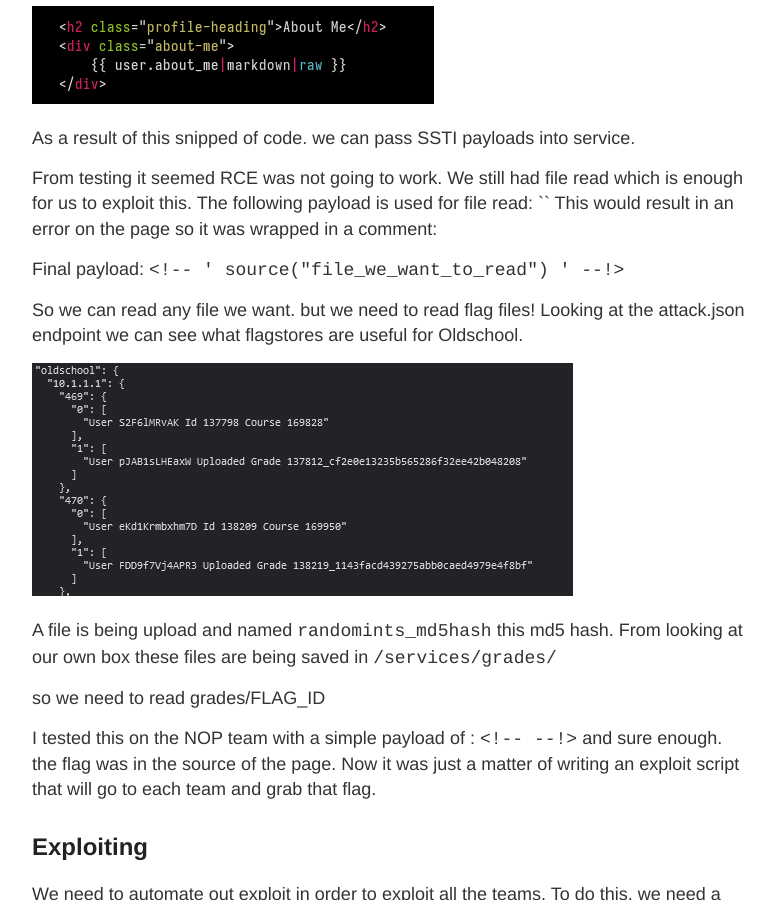
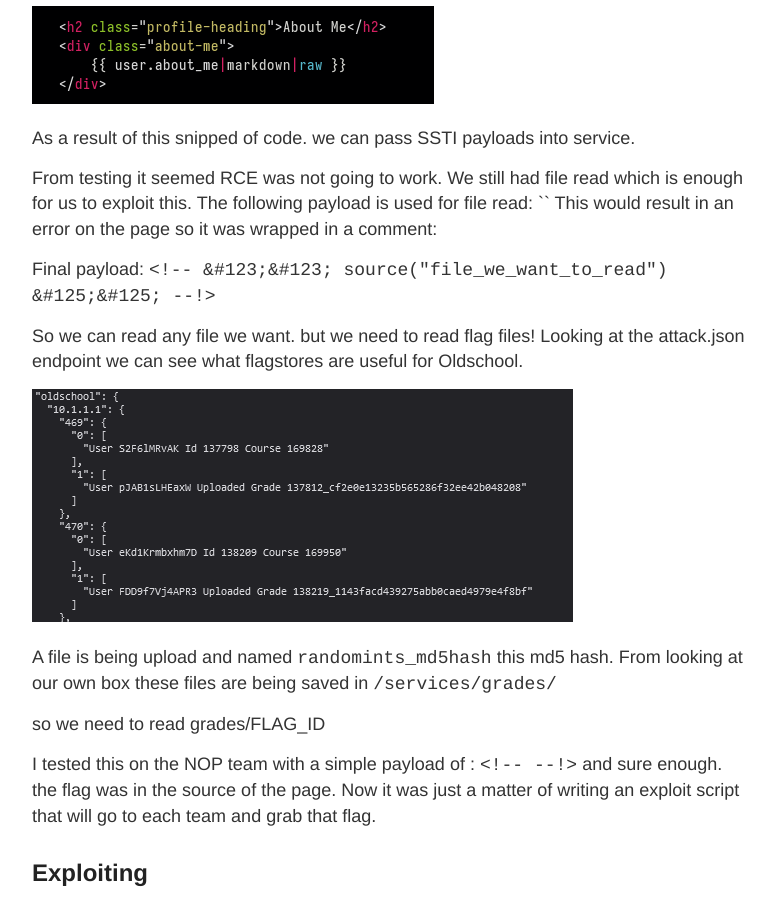
Before and after one commit to Finneyyy/ECSCIreland.github.io, a Jekyll site: the page built from _posts/2023-7-22-Enowars7.md, in a window 1280 px wide and 900 px high, scrolled down 539 px. Shown: the whole window, without its empty margins (248-1023 px from the left). Built offline with Jekyll 4.4.1, drawn with Linux system fonts in a browser that asks for light colours; part of the change alters nothing that is shown.

Commit message:
curly braces go wild

```diff
--- a/_posts/2023-7-22-Enowars7.md
+++ b/_posts/2023-7-22-Enowars7.md
@@ -19,7 +19,7 @@ From testing it seemed RCE was not going to work. We still had file read which i
 `{{ source("grades/file_to_read") }}`
 This would result in an error on the page so it was wrapped in a comment:
 
-Final payload: `<!-- '{{' source("file_we_want_to_read") '}}' --!>`
+Final payload: `<!-- &#123;&#123; source("file_we_want_to_read") &#125;&#125;  --!>`
 
 
 
```
